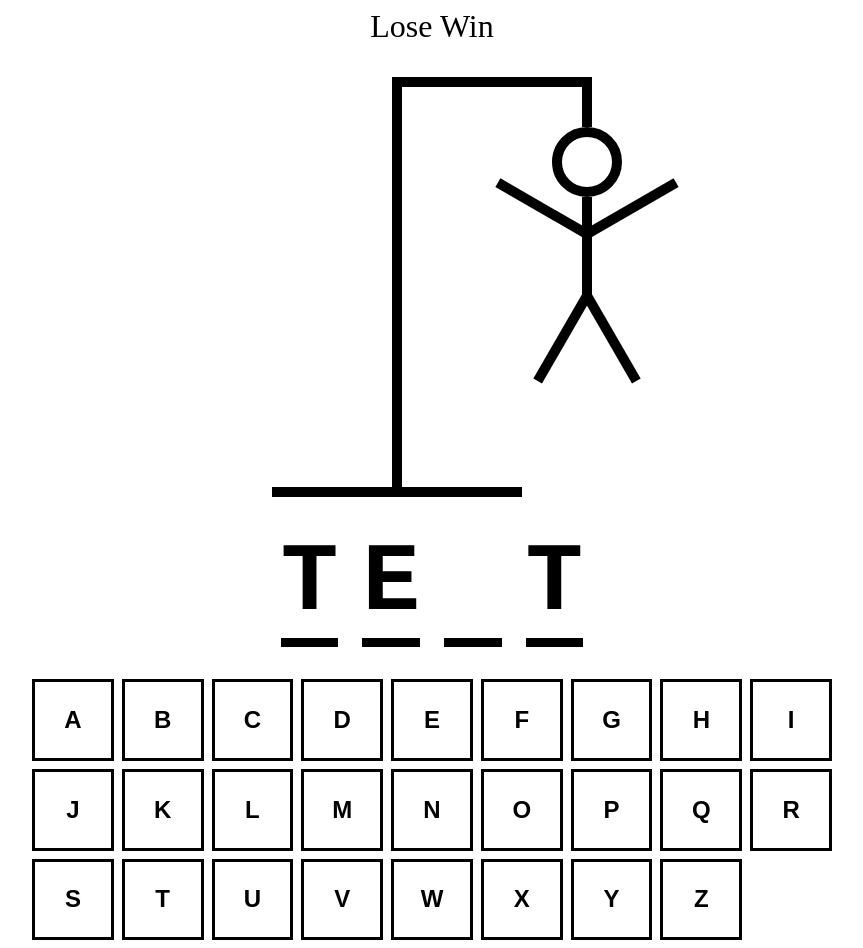
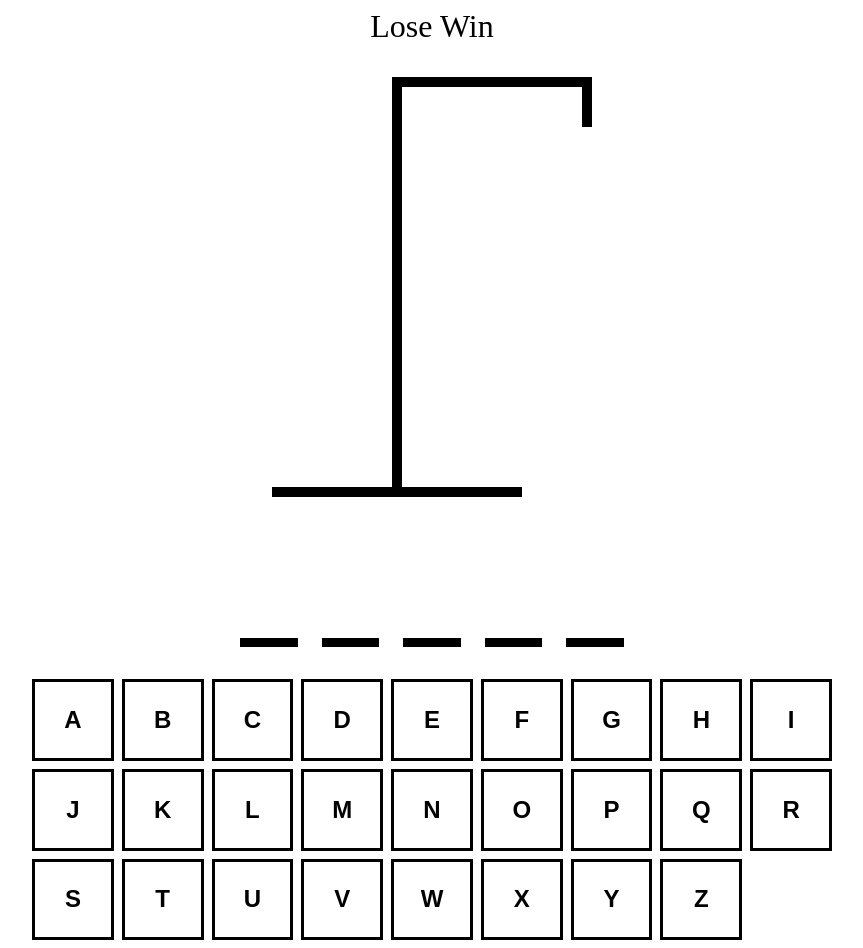
Before and after one commit to JasonDGates/hangman, a React (Vite) app: page / in a window 1280 px wide. Shown: the whole page, without its empty margins (208-1071 px from the left). Built offline with nearby package versions, Linux system fonts and the light colour scheme.

Commit message:
added functionality for random word generation

```diff
--- a/src/App.tsx
+++ b/src/App.tsx
@@ -10,6 +10,7 @@
   });
 
   const [guessedLetters, setGuessedLetters] = useState<string[]>([]);
+  const incorrectLetters = guessedLetters.filter(letter => !wordToGuess.includes(letter));
 
   console.log(wordToGuess);
   return (
@@ -23,8 +24,8 @@
         alignItems: 'center',
       }}>
         <div style={{fontSize: '2rem', textAlign: 'center'}}>Lose Win</div>
-        <HangmanDrawing />
-        <HangmanWord />
+        <HangmanDrawing numberOfGuesses={incorrectLetters.length}/>
+        <HangmanWord guessedLetters={guessedLetters} wordToGuess={wordToGuess} />
         <div style={{alignSelf: 'stretch'}}>
           <Keyboard />
         </div>
--- a/src/HangmanDrawing.tsx
+++ b/src/HangmanDrawing.tsx
@@ -75,15 +75,16 @@
   }}></div>
 )
 
-export default function HangmanDrawing() {
+const BODY_PARTS = [HEAD, BODY, LEFT_ARM, RIGHT_ARM, LEFT_LEG, RIGHT_LEG];
+
+type HangmanDrawingProps = {
+  numberOfGuesses: number
+}
+
+export default function HangmanDrawing({ numberOfGuesses }: HangmanDrawingProps) {
   return <div style={{position: 'relative'}}>
     {/* BODY */}
-    {HEAD}
-    {BODY}
-    {RIGHT_ARM}
-    {LEFT_ARM}
-    {RIGHT_LEG}
-    {LEFT_LEG}
+    {BODY_PARTS.slice(0, numberOfGuesses)}
 
     {/* Hangman's Noose */}
     <div style={{
--- a/src/HangmanWord.tsx
+++ b/src/HangmanWord.tsx
@@ -1,8 +1,9 @@
-import React from 'react'
+type HangmanWordProps = {
+  guessedLetters: string[]
+  wordToGuess: string
+}
 
-export default function HangmanWord() {
-  const word = 'test';
-  const guessedLetters = ['t', 'e'];
+export default function HangmanWord({ guessedLetters, wordToGuess }: HangmanWordProps) {
 
   return <div style={{
     display: 'flex',
@@ -12,7 +13,7 @@
     textTransform: 'uppercase',
     fontFamily: 'monospace',
   }}>
-    {word.split('').map((letter, index) => (
+    {wordToGuess.split('').map((letter, index) => (
       <span style={{borderBottom: '.1em solid black'}} key={index}>
         <span style={{
           visibility: guessedLetters.includes(letter) ? 'visible' : 'hidden',
```
